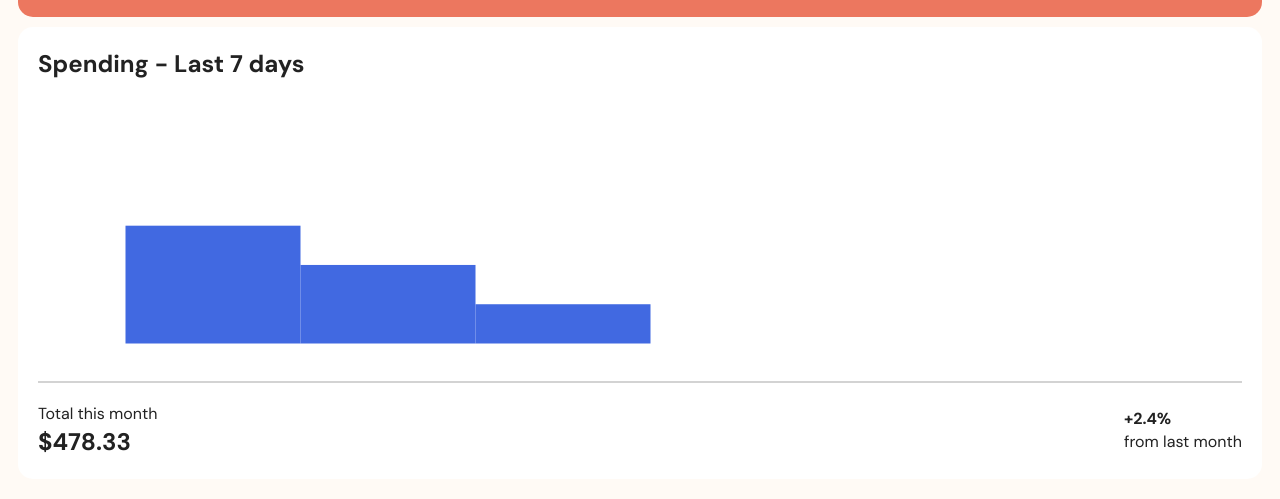
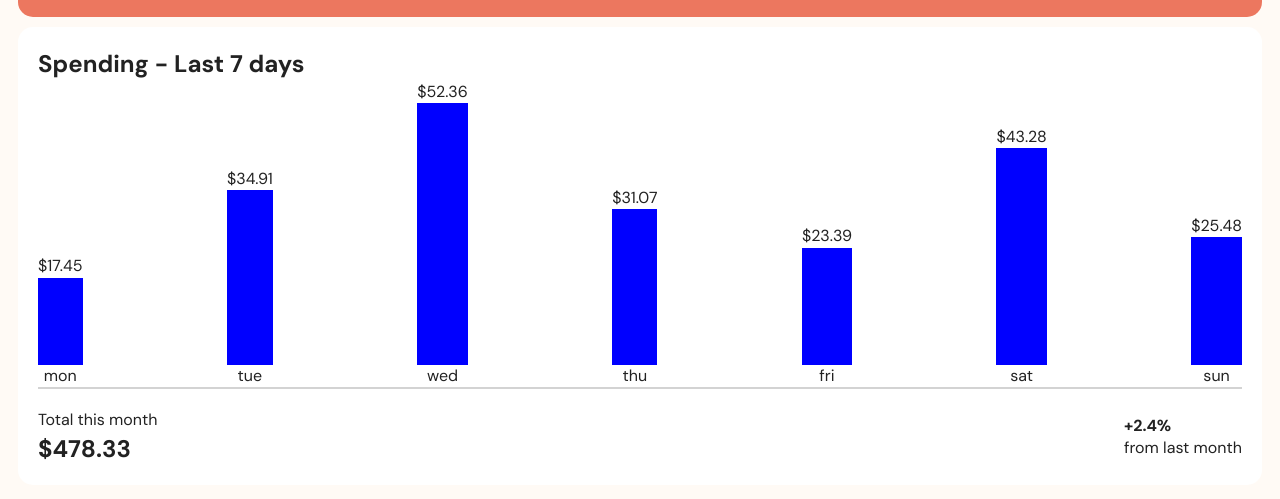
Before and after one commit to mathum49/expenses-chart, a website built with Parcel: page index.html in a window 1280 px wide. Shown: the part 89-588 px from the top of the page. Built offline with nearby package versions, Linux system fonts and the light colour scheme.

Commit message:
created chart with javascript

```diff
--- a/css/main.css
+++ b/css/main.css
@@ -120,7 +120,7 @@ textarea {
 
    }
 
-   .spending{
+   .weekly-spending{
     border-top: lightgrey 2px solid;
     padding-top: 20px;
     display: flex;
@@ -131,7 +131,20 @@ textarea {
 
 
   /* Graph Style */
+  #chart{
+  display: flex;
+  justify-content: space-between;
+  align-items: flex-end;
+  }
 
+ .bar{
+  height: 50px;
+  background-color: blue;
+ }
+
+ .label{
+  text-align: center;
+ }
 
 
   /* Mobile Style //////////////////////////////////*/
--- a/index.html
+++ b/index.html
@@ -22,17 +22,17 @@
 
   <header>
     <p>My balance</p>
-    <h2>  $921.48</h2>
+    <h2>$921.48</h2>
   </header>
 
   <main>
-    <section class="chart">
+    <section class="daily-spending">
       <h2>Spending - Last 7 days</h2>
-      <div id="d3-chart"></div>
+      <div id="chart"></div>
     </section>
 
 
-    <section class="spending">
+    <section class="weekly-spending">
       <div class="total">
         <p>Total this month</p>
         <h1> $478.33</h1>
@@ -52,7 +52,7 @@
       Coded by <a href="#">Mathilde Humeau</a>.
     </div>
   </footer> -->
-  <script src="js/main.js"></script>
+  <script src="js/script.js"></script>
 
 
 
--- a/js/main.js
+++ /dev/null
@@ -1,66 +0,0 @@
-//chart data
-const data = [
-        {
-          day: "mon",
-          amount: 17.45
-        },
-        {
-          day: "tue",
-          amount: 34.91
-        },
-        {
-          day: "wed",
-          amount: 52.36
-        },
-        // {
-        //   "day": "thu",
-        //   "amount": 31.07
-        // },
-        // {
-        //   "day": "fri",
-        //   "amount": 23.39
-        // },
-        // {
-        //   "day": "sat",
-        //   "amount": 43.28
-        // },
-        // {
-        //   "day": "sun",
-        //   "amount": 25.48
-        // }
-      ];
-
-const width = 800;
-const height = 400;
-const margin = { top: 50, bottom: 50, left: 50, right:50};
-
-const svg = d3.select('#d3-chart')
-      .append('svg')
-      .attr('width', width - margin.left - margin.right)
-      .attr('height', height - margin.top - margin.bottom)
-      .attr("viewBox", [0, 0, width, height]);
-
-const x = d3.scaleBand()
-      .domain(d3.range(data.length))
-      .range([margin.left, width - margin.right])
-      .padding (0,1)
-
-const y = d3.scaleLinear()
-      .domain([0, 100])
-      .range([height - margin.bottom, margin.top]);
-
-svg
-    .append('g')
-    .attr('fill', 'royalblue')
-    .selectAll('rect')
-    .data(data.sort((a, b) => d3.descending(a.amount, b.amount)))
-    .join("rect")
-      .attr("x", (d, i) => x(i))
-      .attr("y", d => y(d.amount))
-      .attr('title', (d) => d.amount)
-      .attr("class", "rect")
-      .attr("height", d => y(0) - y(d.amount))
-      .attr("width", x.bandwidth());
-
-
-svg.node();
--- /dev/null
+++ b/js/script.js
@@ -0,0 +1,61 @@
+const spendingData = [
+    {
+      "day": "mon",
+      "amount": 17.45
+    },
+    {
+      "day": "tue",
+      "amount": 34.91
+    },
+    {
+      "day": "wed",
+      "amount": 52.36
+    },
+    {
+      "day": "thu",
+      "amount": 31.07
+    },
+    {
+      "day": "fri",
+      "amount": 23.39
+    },
+    {
+      "day": "sat",
+      "amount": 43.28
+    },
+    {
+      "day": "sun",
+      "amount": 25.48
+    }
+  ]
+
+  function createBarChart (data) {
+    let barChart = document.getElementById('chart');
+    spendingData.forEach(day => {
+
+        let weekdayDiv = document.createElement('div');
+        weekdayDiv.className = 'weekday';
+        weekdayDiv.id = day.day;
+        barChart.appendChild(weekdayDiv)
+
+            let amountDiv = document.createElement('div');
+            amountDiv.className = 'amount';
+            amountDiv.innerHTML += `$${day.amount}`;
+            weekdayDiv.appendChild(amountDiv);
+
+            let barDiv = document.createElement('div');
+            barDiv.className = 'bar';
+            barDiv.style.height += (day.amount * 5)+ "px";
+            weekdayDiv.appendChild(barDiv);
+
+            let labelDiv = document.createElement('div');
+            labelDiv.className = 'label';
+            labelDiv.innerHTML += day.day;
+            weekdayDiv.appendChild(labelDiv);
+
+    });
+};
+
+createBarChart(spendingData);
+
+ console.log(weekdayDiv)
```
